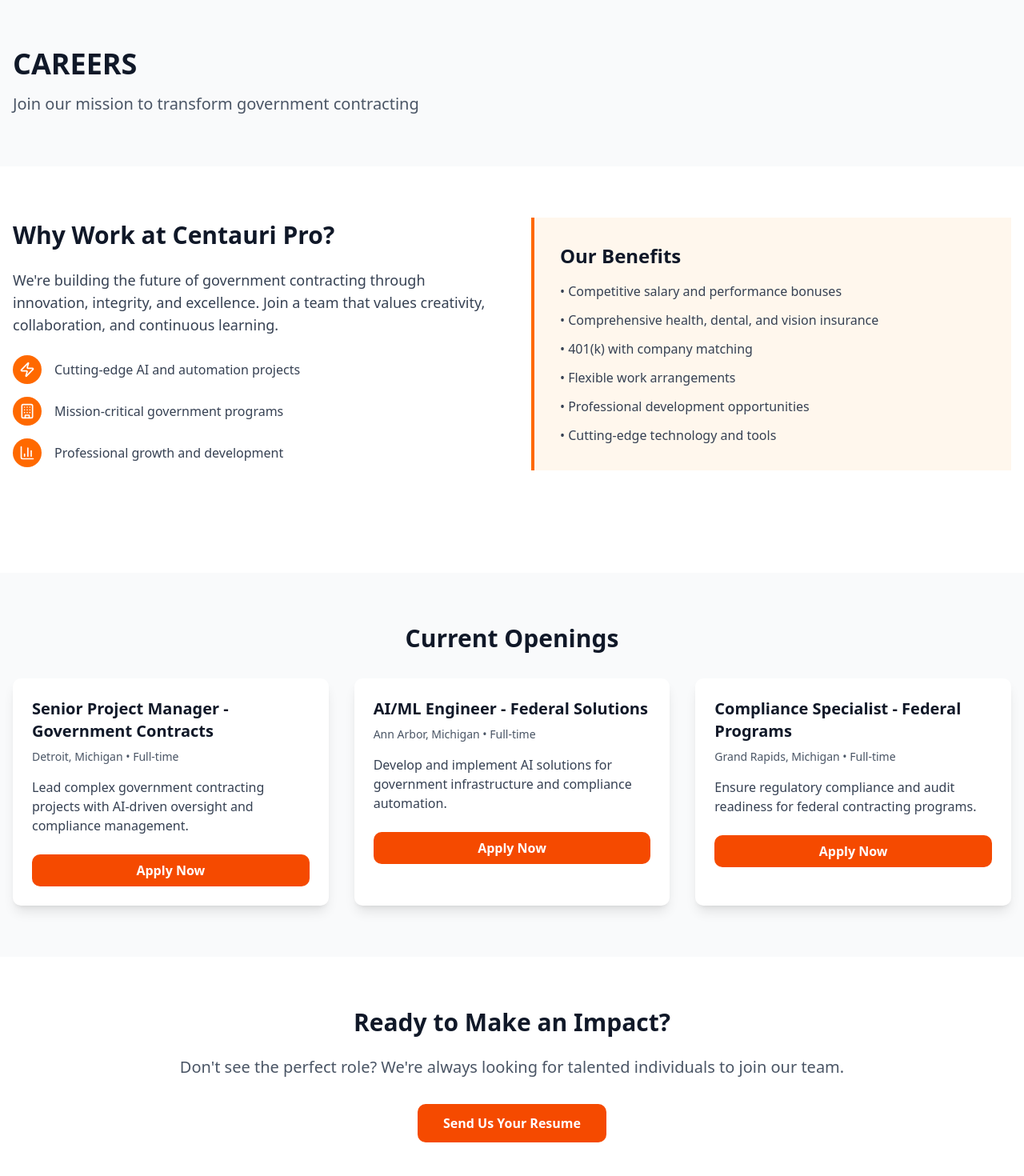
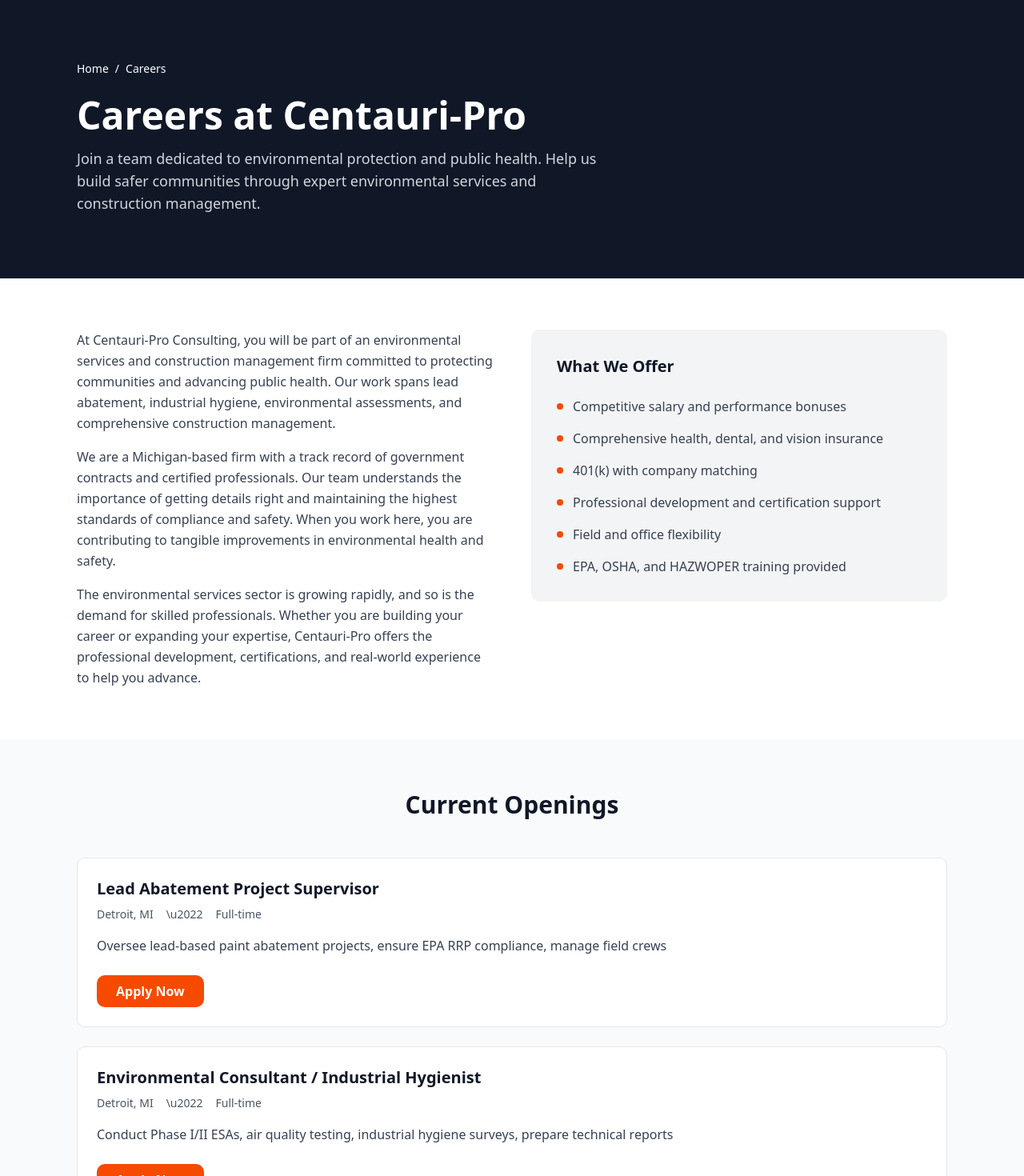
Before and after one commit to nexdyne/Stratra-Dynamics-L.L.C, a React (Vite) app: page /careers in a window 1280 px wide. Shown: the part 120-1590 px from the top of the page at 80% size. Built offline with nearby package versions, Linux system fonts and the light colour scheme.

Commit message:
Redesign Careers page with environmental services roles
Updated job openings and benefits in CareersPage component. Refactored component structure for better readability and organization.

```diff
--- a/src/pages/CareersPage.jsx
+++ b/src/pages/CareersPage.jsx
@@ -1,121 +1,139 @@
 import React from 'react';
-import { Zap, Building, BarChart3 } from 'lucide-react';
+import { Link } from 'react-router-dom';
 
-const CareersPage = () => {
+export default function CareersPage() {
   const jobOpenings = [
     {
       id: 1,
-      title: "Senior Project Manager - Government Contracts",
-      location: "Detroit, Michigan",
-      type: "Full-time",
-      description: "Lead complex government contracting projects with AI-driven oversight and compliance management."
+      title: 'Lead Abatement Project Supervisor',
+      location: 'Detroit, MI',
+      type: 'Full-time',
+      description: 'Oversee lead-based paint abatement projects, ensure EPA RRP compliance, manage field crews'
     },
     {
       id: 2,
-      title: "AI/ML Engineer - Federal Solutions",
-      location: "Ann Arbor, Michigan",
-      type: "Full-time",
-      description: "Develop and implement AI solutions for government infrastructure and compliance automation."
+      title: 'Environmental Consultant / Industrial Hygienist',
+      location: 'Detroit, MI',
+      type: 'Full-time',
+      description: 'Conduct Phase I/II ESAs, air quality testing, industrial hygiene surveys, prepare technical reports'
     },
     {
       id: 3,
-      title: "Compliance Specialist - Federal Programs",
-      location: "Grand Rapids, Michigan",
-      type: "Full-time",
-      description: "Ensure regulatory compliance and audit readiness for federal contracting programs."
+      title: 'Construction Project Coordinator',
+      location: 'Detroit, MI',
+      type: 'Full-time',
+      description: 'Support construction and renovation management projects, coordinate with environmental teams, track schedules and budgets'
     }
   ];
 
+  const benefits = [
+    'Competitive salary and performance bonuses',
+    'Comprehensive health, dental, and vision insurance',
+    '401(k) with company matching',
+    'Professional development and certification support',
+    'Field and office flexibility',
+    'EPA, OSHA, and HAZWOPER training provided'
+  ];
+
   return (
-    <div className="min-h-screen bg-white">
-      {/* Header */}
-      <div className="bg-gray-50 py-16">
-        <div className="max-w-7xl mx-auto px-4">
-          <h1 className="text-4xl font-bold text-gray-900 mb-4">CAREERS</h1>
-          <p className="text-xl text-gray-600">Join our mission to transform government contracting</p>
+    <div className="bg-white">
+      {/* Hero Section */}
+      <section className="bg-gray-900 text-white py-20">
+        <div className="max-w-6xl mx-auto px-4 sm:px-6 lg:px-8">
+          {/* Breadcrumb */}
+          <div className="mb-6 text-sm">
+            <Link to="/" className="hover:text-orange-600">Home</Link>
+            <span className="mx-2">/</span>
+            <span>Careers</span>
+          </div>
+
+          {/* Hero Content */}
+          <h1 className="text-5xl font-bold mb-4">Careers at Centauri-Pro</h1>
+          <p className="text-lg text-gray-300 max-w-2xl">
+            Join a team dedicated to environmental protection and public health. Help us build safer communities through expert environmental services and construction management.
+          </p>
         </div>
-      </div>
+      </section>
 
-      {/* Company Culture */}
-      <div className="py-16">
-        <div className="max-w-7xl mx-auto px-4">
-          <div className="grid lg:grid-cols-2 gap-12 items-center mb-16">
-            <div>
-              <h2 className="text-3xl font-bold text-gray-900 mb-6">Why Work at Centauri Pro?</h2>
-              <p className="text-lg text-gray-700 mb-6">
-                We're building the future of government contracting through innovation, integrity, and excellence. Join a team that values creativity, collaboration, and continuous learning.
-              </p>
-              <div className="space-y-4">
-                <div className="flex items-center">
-                  <div className="bg-orange-500 text-white p-2 rounded-full mr-4">
-                    <Zap className="w-5 h-5" />
-                  </div>
-                  <span className="text-gray-700">Cutting-edge AI and automation projects</span>
-                </div>
-                <div className="flex items-center">
-                  <div className="bg-orange-500 text-white p-2 rounded-full mr-4">
-                    <Building className="w-5 h-5" />
-                  </div>
-                  <span className="text-gray-700">Mission-critical government programs</span>
-                </div>
-                <div className="flex items-center">
-                  <div className="bg-orange-500 text-white p-2 rounded-full mr-4">
-                    <BarChart3 className="w-5 h-5" />
-                  </div>
-                  <span className="text-gray-700">Professional growth and development</span>
-                </div>
+      {/* Why Work Here Section */}
+      <section className="bg-white py-16">
+        <div className="max-w-6xl mx-auto px-4 sm:px-6 lg:px-8">
+          <div className="grid md:grid-cols-2 gap-12">
+            {/* Left Column - Editorial Content */}
+            <div className="space-y-6">
+              <div>
+                <p className="text-gray-700 leading-relaxed mb-4">
+                  At Centauri-Pro Consulting, you will be part of an environmental services and construction management firm committed to protecting communities and advancing public health. Our work spans lead abatement, industrial hygiene, environmental assessments, and comprehensive construction management.
+                </p>
+                <p className="text-gray-700 leading-relaxed mb-4">
+                  We are a Michigan-based firm with a track record of government contracts and certified professionals. Our team understands the importance of getting details right and maintaining the highest standards of compliance and safety. When you work here, you are contributing to tangible improvements in environmental health and safety.
+                </p>
+                <p className="text-gray-700 leading-relaxed">
+                  The environmental services sector is growing rapidly, and so is the demand for skilled professionals. Whether you are building your career or expanding your expertise, Centauri-Pro offers the professional development, certifications, and real-world experience to help you advance.
+                </p>
               </div>
             </div>
-            <div className="bg-orange-50 border-l-4 border-orange-500 p-8">
-              <h3 className="text-2xl font-bold text-gray-900 mb-4">Our Benefits</h3>
-              <ul className="space-y-3 text-gray-700">
-                <li>• Competitive salary and performance bonuses</li>
-                <li>• Comprehensive health, dental, and vision insurance</li>
-                <li>• 401(k) with company matching</li>
-                <li>• Flexible work arrangements</li>
-                <li>• Professional development opportunities</li>
-                <li>• Cutting-edge technology and tools</li>
-              </ul>
+
+            {/* Right Column - Benefits Card */}
+            <div>
+              <div className="bg-gray-100 p-8 rounded-lg">
+                <h3 className="text-xl font-bold text-gray-900 mb-6">What We Offer</h3>
+                <ul className="space-y-4">
+                  {benefits.map((benefit, index) => (
+                    <li key={index} className="flex items-start">
+                      <span className="inline-block w-2 h-2 bg-orange-600 rounded-full mt-2 mr-3 flex-shrink-0"></span>
+                      <span className="text-gray-700">{benefit}</span>
+                    </li>
+                  ))}
+                </ul>
+              </div>
             </div>
           </div>
         </div>
-      </div>
+      </section>
 
-      {/* Job Openings */}
-      <div className="bg-gray-50 py-16">
-        <div className="max-w-7xl mx-auto px-4">
-          <h2 className="text-3xl font-bold text-gray-900 mb-8 text-center">Current Openings</h2>
-          <div className="grid md:grid-cols-2 lg:grid-cols-3 gap-8">
+      {/* Current Openings Section */}
+      <section className="bg-gray-50 py-16">
+        <div className="max-w-6xl mx-auto px-4 sm:px-6 lg:px-8">
+          <h2 className="text-3xl font-bold text-gray-900 text-center mb-12">Current Openings</h2>
+
+          <div className="grid md:grid-cols-1 gap-6">
             {jobOpenings.map((job) => (
-              <div key={job.id} className="bg-white p-6 rounded-lg shadow-lg">
+              <div key={job.id} className="bg-white border border-gray-200 p-6 rounded-lg">
                 <h3 className="text-xl font-bold text-gray-900 mb-2">{job.title}</h3>
-                <div className="text-gray-600 text-sm mb-4">
-                  <span>{job.location}</span> • <span>{job.type}</span>
+                <div className="flex flex-col sm:flex-row sm:items-center sm:gap-4 mb-4 text-sm text-gray-600">
+                  <span>{job.location}</span>
+                  <span className="hidden sm:inline">\u2022</span>
+                  <span>{job.type}</span>
                 </div>
-                <p className="text-gray-700 mb-6">{job.description}</p>
-                <button className="bg-orange-600 hover:bg-orange-700 text-white px-6 py-2 rounded-lg font-semibold transition-colors w-full">
+                <p className="text-gray-700 mb-6 leading-relaxed">{job.description}</p>
+                <Link
+                  to="/contact"
+                  className="inline-block bg-orange-600 text-white px-6 py-2 rounded-lg font-semibold hover:bg-orange-700 transition-colors"
+                >
                   Apply Now
-                </button>
+                </Link>
               </div>
             ))}
           </div>
         </div>
-      </div>
+      </section>
 
-      {/* Call to Action */}
-      <div className="py-16">
-        <div className="max-w-4xl mx-auto px-4 text-center">
-          <h2 className="text-3xl font-bold text-gray-900 mb-6">Ready to Make an Impact?</h2>
-          <p className="text-xl text-gray-600 mb-8">
-            Don't see the perfect role? We're always looking for talented individuals to join our team.
+      {/* CTA Section */}
+      <section className="bg-gray-100 py-16">
+        <div className="max-w-6xl mx-auto px-4 sm:px-6 lg:px-8 text-center">
+          <h2 className="text-3xl font-bold text-gray-900 mb-4">Don't See the Right Role?</h2>
+          <p className="text-gray-700 mb-8 max-w-2xl mx-auto">
+            We are always looking for talented professionals who share our commitment to environmental excellence and public health. Send us your resume and let us talk about how you can grow with Centauri-Pro.
           </p>
-          <button className="bg-orange-600 hover:bg-orange-700 text-white px-8 py-3 rounded-lg font-semibold transition-colors">
-            Send Us Your Resume
-          </button>
+          <Link
+            to="/contact"
+            className="inline-block bg-orange-600 text-white px-8 py-3 rounded-lg font-semibold hover:bg-orange-700 transition-colors"
+          >
+            Send Your Resume
+          </Link>
         </div>
-      </div>
+      </section>
     </div>
   );
-};
-
-export default CareersPage;
+}
```
